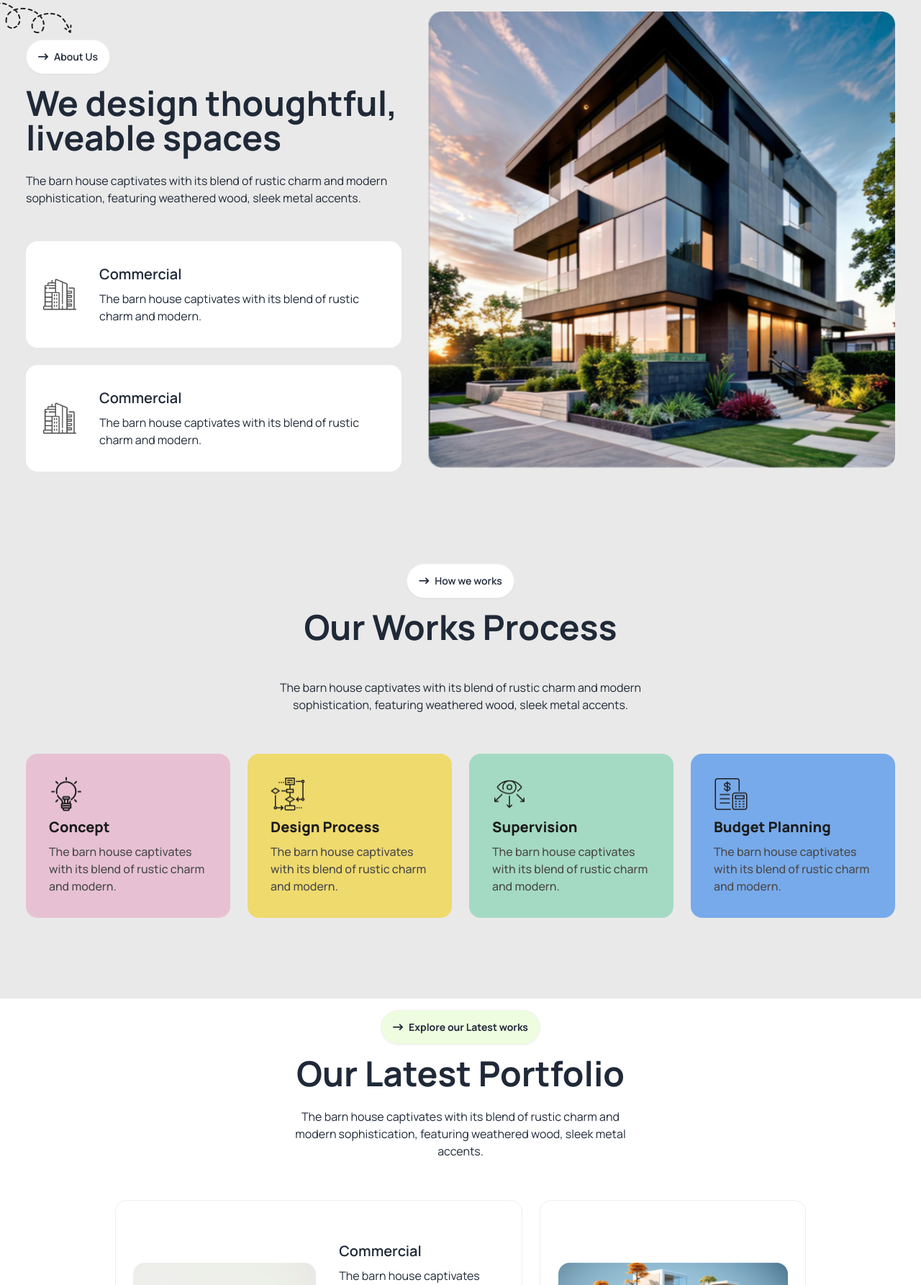
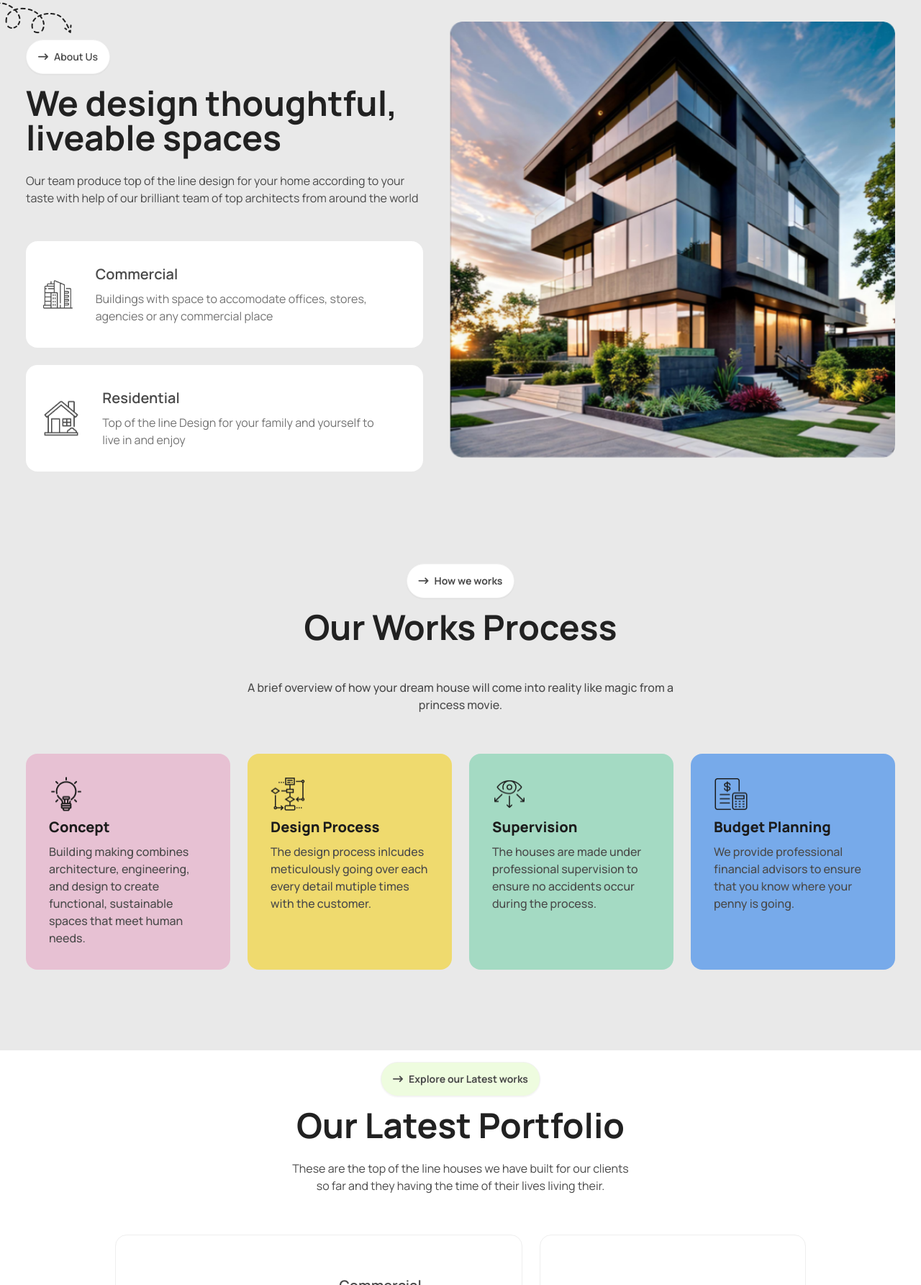
Before and after one commit to Evocious/Reset-Assignment-3, a plain HTML site: page index.html in a window 1280 px wide. Shown: the part 1015-2800 px from the top of the page at 72% size. Drawn offline with nearby package versions, Linux system fonts and the light colour scheme.

Commit message:
Finishing Touches Done

```diff
--- a/index.html
+++ b/index.html
@@ -48,7 +48,7 @@
       <div class="navbar">
         <div class="navbar-start">
           <div class="bg-green1 p-1.5 rounded-[100%]"><i class="fa-solid fa-arrow-right-long -rotate-45"></i></div>
-          <h1 class="text-3xl font-extrabold ml-2">Rinterio</h1>
+          <h1 class="text-3xl text-grey6 font-extrabold ml-2">Rinterio</h1>
 
         </div>
         <div class="navbar-center hidden lg:flex">
@@ -131,7 +131,7 @@
               </div>
             </div>
           </div>
-          <a class="hidden lg:flex btn rounded-full bg-green1">Book Consult <div class="bg-black p-1.5 rounded-[100%]"><i class="fa-solid fa-arrow-right-long -rotate-45 text-white"></i></div></a>
+          <a class="hidden lg:flex btn rounded-full bg-green1 text-grey7">Book Consult <div class="bg-black p-1.5 rounded-[100%]"><i class="fa-solid fa-arrow-right-long -rotate-45 text-white"></i></div></a>
         </div>
       </div>
     </nav>
@@ -142,28 +142,28 @@
         <div class="hero-content  text-center p-0">
           <div class="lg:w-[90%]">
             <img class="mx-auto" src="assets/banner.png" alt="">
-            <h1 class="mt-4 text-3xl lg:text-7xl font-extrabold">A barn house of this design has a striking appearance</h1>
-            <p class="py-6">
+            <h1 class="mt-4 text-3xl lg:text-7xl font-extrabold text-grey6">A barn house of this design has a striking appearance</h1>
+            <p class="py-6 text-grey5">
             The barn house captivates with its blend of rustic charm and modern sophistication, featuring weathered wood, sleek metal accents, and large windows that flood the space with natural light.
             </p>
-            <button class="btn rounded-full bg-lightgreen">View Details <div class="bg-green1 p-1.5 rounded-[100%]"><i class="fa-solid fa-arrow-right-long -rotate-45"></i></div></button>
+            <button class="btn rounded-full bg-lightgreen text-grey6">View Details <div class="bg-green1 p-1.5 rounded-[100%]"><i class="fa-solid fa-arrow-right-long -rotate-45"></i></div></button>
           </div>
         </div>
       </div>
     </section>
     <section class="bg-grey1 px-5 lg:px-36g py-24 pb-24">
-      <div class="hero mb-24     ">
+      <div class="hero mb-24">
         <div class="hero-content gap-9 flex-col-reverse lg:flex-row-reverse">
           <img
             src="assets/Rectangle.png"
             class="h-full w-full rounded-lg" />
           <div>
             <img class="hidden lg:block relative right-16 bottom-2" src="assets/Vector.png" alt="">
-            <button class="btn rounded-full bg-white"><i class="fa-solid fa-arrow-right-long"></i> About Us</button>
-            <h1 class="text-5xl font-bold mt-4">We design thoughtful, liveable spaces</h1>
-            <p class="py-6">
-              The barn house captivates with its blend of rustic charm and
-              modern sophistication, featuring weathered wood, sleek metal accents.
+            <button class="btn rounded-full bg-white text-grey5"><i class="fa-solid fa-arrow-right-long"></i> About Us</button>
+            <h1 class="text-5xl font-bold mt-4 text-grey6">We design thoughtful, liveable spaces</h1>
+            <p class="py-6 text-grey5">
+              Our team produce top of the line design for your home according to your
+              taste with help of our brilliant team of top architects from around the world
             </p>
             <div class="card card-side bg-base-100 px-6 mt-6">
               <figure>
@@ -171,18 +171,18 @@
                   src="assets/commercial.png"/>
               </figure>
               <div class="card-body">
-                <h2 class="card-title">Commercial</h2>
-                <p>The barn house captivates with its blend of rustic charm and modern.</p>
+                <h2 class="card-title text-grey5">Commercial</h2>
+                <p class="text-grey4">Buildings with space to accomodate offices, stores, agencies or any commercial place</p>
               </div>
             </div>
             <div class="card card-side bg-base-100 px-6 mt-6">
               <figure>
                 <img
-                  src="assets/commercial.png"/>
+                  src="assets/residential.png"/>
               </figure>
               <div class="card-body">
-                <h2 class="card-title">Commercial</h2>
-                <p>The barn house captivates with its blend of rustic charm and modern.</p>
+                <h2 class="card-title text-grey5">Residential</h2>
+                <p class="text-grey4">Top of the line Design for your family and yourself to live in and enjoy</p>
               </div>
             </div>
           </div>
@@ -192,38 +192,38 @@
         <div class="hero">
           <div class="hero-content text-center">
             <div class="flex flex-col items-center">
-              <button class="btn rounded-full bg-white"><i class="fa-solid fa-arrow-right-long"></i> How we works</button>
-              <h1 class="text-5xl font-bold mt-4 mb-6">Our Works Process</h1>
-              <p class="py-6 lg:w-[50%] mb-8">
-                The barn house captivates with its blend of rustic charm and modern sophistication, featuring weathered wood, sleek metal accents.
+              <button class="btn rounded-full bg-white text-grey5 font-bold"><i class="fa-solid fa-arrow-right-long"></i> How we works</button>
+              <h1 class="text-5xl font-bold mt-4 mb-6 text-grey6">Our Works Process</h1>
+              <p class="py-6 lg:w-[50%] mb-8 text-grey5 font-medium">
+                A brief overview of how your dream house will come into reality like magic from a princess movie.
               </p>
               <div class="grid grid-cols-1 lg:grid-cols-4 gap-6">
                 <div class="card bg-[#e7c1d3]">
                   <div class="card-body">
                     <img class="h-12 w-12" src="assets/concept.png" alt="">
                     <h2 class="card-title text-grey7 font-extrabold text-xl">Concept</h2>
-                    <p class="text-left text-grey5 font-medium">The barn house captivates with its blend of rustic charm and modern.</p>
+                    <p class="text-left text-grey5 font-medium">Building making combines architecture, engineering, and design to create functional, sustainable spaces that meet human needs.</p>
                   </div>
                 </div>
                 <div class="card bg-[#efda6e]">
                   <div class="card-body">
                     <img class="h-12 w-12" src="assets/flow-chart.png" alt="">
                     <h2 class="card-title text-grey7 font-extrabold text-xl">Design Process</h2>
-                    <p class="text-left text-grey5 font-medium">The barn house captivates with its blend of rustic charm and modern.</p>
+                    <p class="text-left text-grey5 font-medium">The design process inlcudes meticulously going over each every detail mutiple times with the customer.</p>
                   </div>
                 </div>
                 <div class="card bg-[#a4dac3]">
                   <div class="card-body">
                     <img class="h-12 w-12" src="assets/vision.png" alt="">
                     <h2 class="card-title text-grey7 font-extrabold text-xl">Supervision</h2>
-                    <p class="text-left text-grey5 font-medium">The barn house captivates with its blend of rustic charm and modern.</p>
+                    <p class="text-left text-grey5 font-medium">The houses are made under professional supervision to ensure no accidents occur during the process.</p>
                   </div>
                 </div>
                 <div class="card bg-[#77aaea]">
                   <div class="card-body">
                     <img class="h-12 w-12" src="assets/budget-planning.png" alt="">
                     <h2 class="card-title text-grey7 font-extrabold text-xl">Budget Planning</h2>
-                    <p class="text-left text-grey5 font-medium">The barn house captivates with its blend of rustic charm and modern.</p>
+                    <p class="text-left text-grey5 font-medium">We provide professional financial advisors to ensure that you know where your penny is going.</p>
                   </div>
                 </div>
               </div>
@@ -236,18 +236,18 @@
       <div class="hero">
         <div class="hero-content text-center">
           <div class="flex flex-col items-center">
-            <button class="btn rounded-full bg-lightgreen2 font-bold"><i class="fa-solid fa-arrow-right-long"></i> Explore our Latest works</button>
-            <h1 class="text-5xl font-bold mt-4">Our Latest Portfolio</h1>
-            <p class="py-6 lg:w-[50%] mb-8">
-              The barn house captivates with its blend of rustic charm and modern sophistication, featuring weathered wood, sleek metal accents.
+            <button class="btn rounded-full bg-lightgreen2 font-bold text-grey5"><i class="fa-solid fa-arrow-right-long"></i> Explore our Latest works</button>
+            <h1 class="text-5xl font-bold mt-4 text-grey6">Our Latest Portfolio</h1>
+            <p class="py-6 lg:w-[50%] mb-8 text-grey5">
+              These are the top of the line houses we have built for our clients so far and they having the time of their lives living their.
             </p>
             <div class="grid grid-cols-1 lg:grid-cols-5 gap-6">
               <div class="card flex-col lg:flex-row justify-center items-center card-side bg-base-100 lg:col-span-3 p-6 rounded-2xl border border-[#eeeeee]" >
 
                 <img class="h-44" src="assets/img1.png"/>
                 <div class="card-body">
-                  <h2 class="card-title">Commercial</h2>
-                  <p class="text-left">The barn house captivates with its blend of rustic charm and modern. The barn house captivates with its blend of rustic charm and modern .</p>
+                  <h2 class="card-title text-grey5">Commercial</h2>
+                  <p class="text-left text-grey4 font-medium">This is one of the best houses we have built for our clients and they even gave us bonus for the great work we did</p>
                   <div class="w-fit"><h2 class="btn bg-transparent border-none">View Details <div class="bg-green1 p-1.5 rounded-[100%]"><i class="fa-solid fa-arrow-right-long -rotate-45"></i></div></h2></div>
                 </div>
               </div>
@@ -263,8 +263,8 @@
 
                 <img class="h-44" src="assets/img4.png"/>
                 <div class="card-body">
-                  <h2 class="card-title">Commercial</h2>
-                  <p class="text-left">The barn house captivates with its blend of rustic charm and modern. The barn house captivates with its blend of rustic charm and modern .</p>
+                  <h2 class="card-title text-grey5">Commercial</h2>
+                  <p class="text-left text-grey4">This is one of the best houses we have built for our clients and they even gave us bonus for the great work we did.</p>
                   <div class="w-fit"><h2 class="btn bg-transparent border-none">View Details <div class="bg-green1 p-1.5 rounded-[100%]"><i class="fa-solid fa-arrow-right-long -rotate-45"></i></div></h2></div>
                 </div>
               </div>
@@ -282,8 +282,7 @@
           <div class="">
             <h1 class="text-5xl font-bold">Check Out Our Collection</h1>
             <p class="py-6">
-              Provident cupiditate voluptatem et in. Quaerat fugiat ut assumenda excepturi exercitationem
-              quasi. In deleniti eaque aut repudiandae et a id nisi.
+              Browse through our catalouge and buy the your dream house with just one click of a button if you have the money that is.
             </p>
             <div class="carousel w-full lg:h-screen">
               <div id="slide1" class="carousel-item relative w-full h-full">
@@ -335,10 +334,10 @@
       <div class="hero">
         <div class="hero-content text-center w-full">
           <div class="flex flex-col items-center w-full">
-            <button class="btn rounded-full bg-lightgreen2 font-bold"><i class="fa-solid fa-arrow-right-long"></i> Lets Connect</button>
-            <h1 class="text-5xl font-bold mt-4">Let's Discuss Next Project</h1>
-            <p class="py-6 lg:w-[50%] mb-8">
-              The barn house captivates with its blend of rustic charm and modern sophistication, featuring weathered wood, sleek metal accents.
+            <button class="btn rounded-full bg-lightgreen2 font-bold text-grey5"><i class="fa-solid fa-arrow-right-long"></i> Lets Connect</button>
+            <h1 class="text-5xl font-bold mt-4 text-grey6">Let's Discuss Next Project</h1>
+            <p class="py-6 lg:w-[50%] mb-8 text-grey5">
+              Email us the specification of your dream house and we can start to making your dream house without any delay.
             </p>
             <div class="grid grid-rows-8 grid-cols-1 lg:grid-cols-4 lg:grid-rows-6 gap-6 w-full">
               <div class="lg:col-span-2"><input class="w-full input" type="text" placeholder="First Name*" required></div>
@@ -346,7 +345,7 @@
               <div class="lg:col-span-2"><input class="w-full input" type="number" placeholder="Phone Number*" required></div>
               <div class="lg:col-span-2"><input class="w-full input" type="email" placeholder="Email*" required></div>
               <div class="lg:col-span-4 row-span-3"><textarea class="textarea textarea-bordered w-full h-full" placeholder="Write your message here"></textarea></div>
-              <div class="lg:col-span-4"><button class="btn rounded-full bg-green1 text-black w-full font-extrabold text-xl">Send Mail <div class="bg-black aspect-square font-thin p-1.5 rounded-[100%]"><i class="fa-solid fa-arrow-right-long -rotate-45 text-white"></i></div></button></div>
+              <div class="lg:col-span-4"><button class="btn rounded-full bg-green1 text-grey7 w-full font-extrabold text-xl">Send Mail <div class="bg-black aspect-square font-thin p-1.5 rounded-[100%]"><i class="fa-solid fa-arrow-right-long -rotate-45 text-white"></i></div></button></div>
             </div>
           </div>
         </div>
@@ -359,7 +358,7 @@
       <div class="bg-green1 p-1.5 rounded-[100%]"><i class="fa-solid fa-arrow-right-long -rotate-45"></i></div>
       <h1 class="text-3xl font-extrabold ml-2 text-white"> Rinterio</h1>
     </div>
-    <p class="text-grey4 font-medium lg:w-[35%]">The barn house captivates with its blend of rustic charm and modern sophistication, featuring weathered wood, sleek metal accents.</p>
+    <p class="text-grey4 font-medium lg:w-[35%]">Our company speacilizes in creating top of the line houses for our respected customers all over the world.</p>
     <ul class="flex flex-col lg:flex-row text-grey1 font-medium gap-8 lg:gap-32">
       <li>Home</li>
       <li>Services</li>
@@ -367,7 +366,7 @@
       <li>Blogs</li>
       <li>Contact Us</li>
     </ul>
-    <a class="flex btn rounded-full bg-green1 font-extrabold">Book Consult <div class="bg-black p-1.5 rounded-[100%]"><i class="fa-solid fa-arrow-right-long -rotate-45 text-white"></i></div></a>
+    <a class="flex btn rounded-full bg-green1 font-extrabold text-grey7">Book Consult <div class="bg-black p-1.5 rounded-[100%]"><i class="fa-solid fa-arrow-right-long -rotate-45 text-white"></i></div></a>
   </footer>
 </body>
 </html>
```
